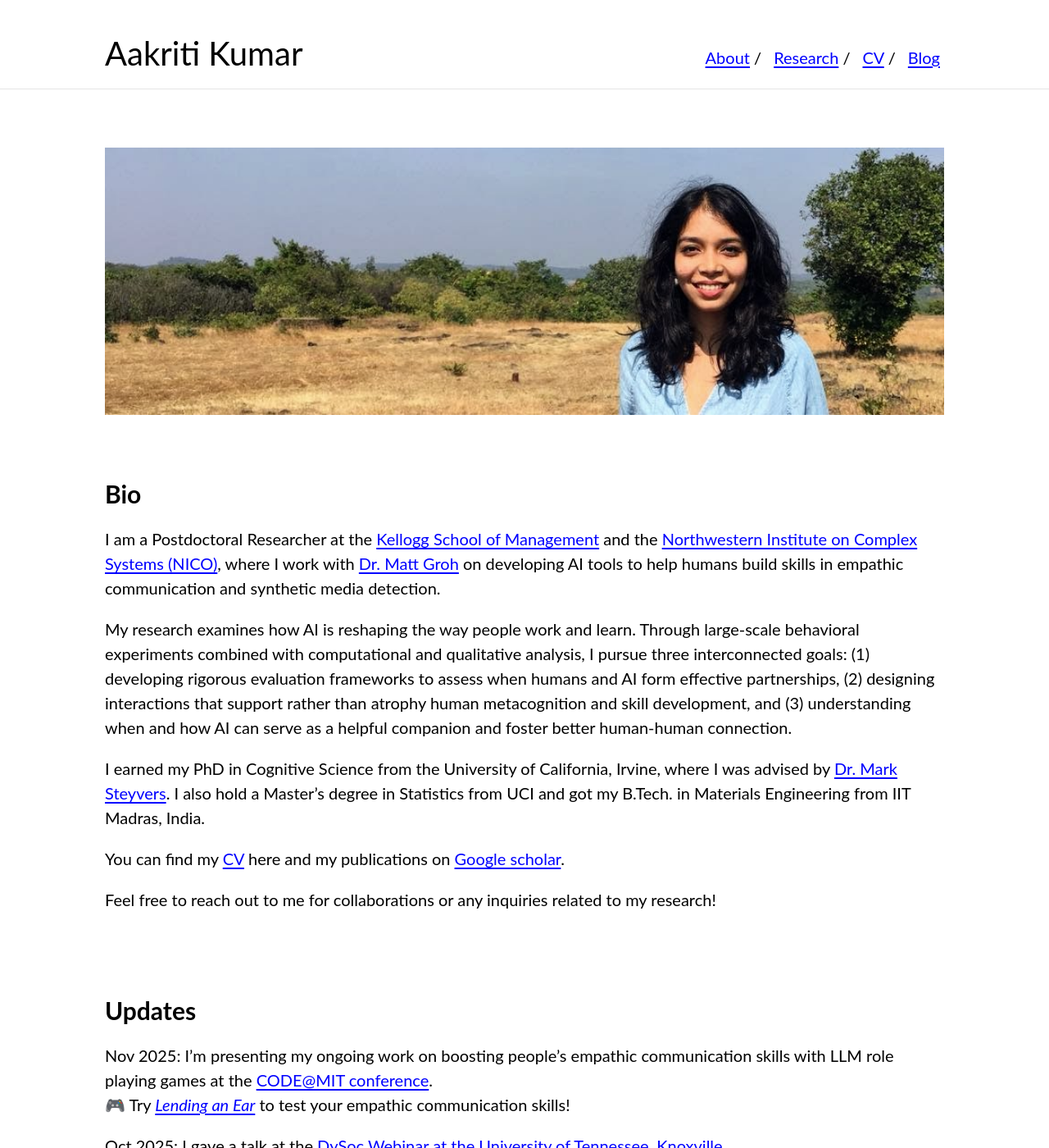
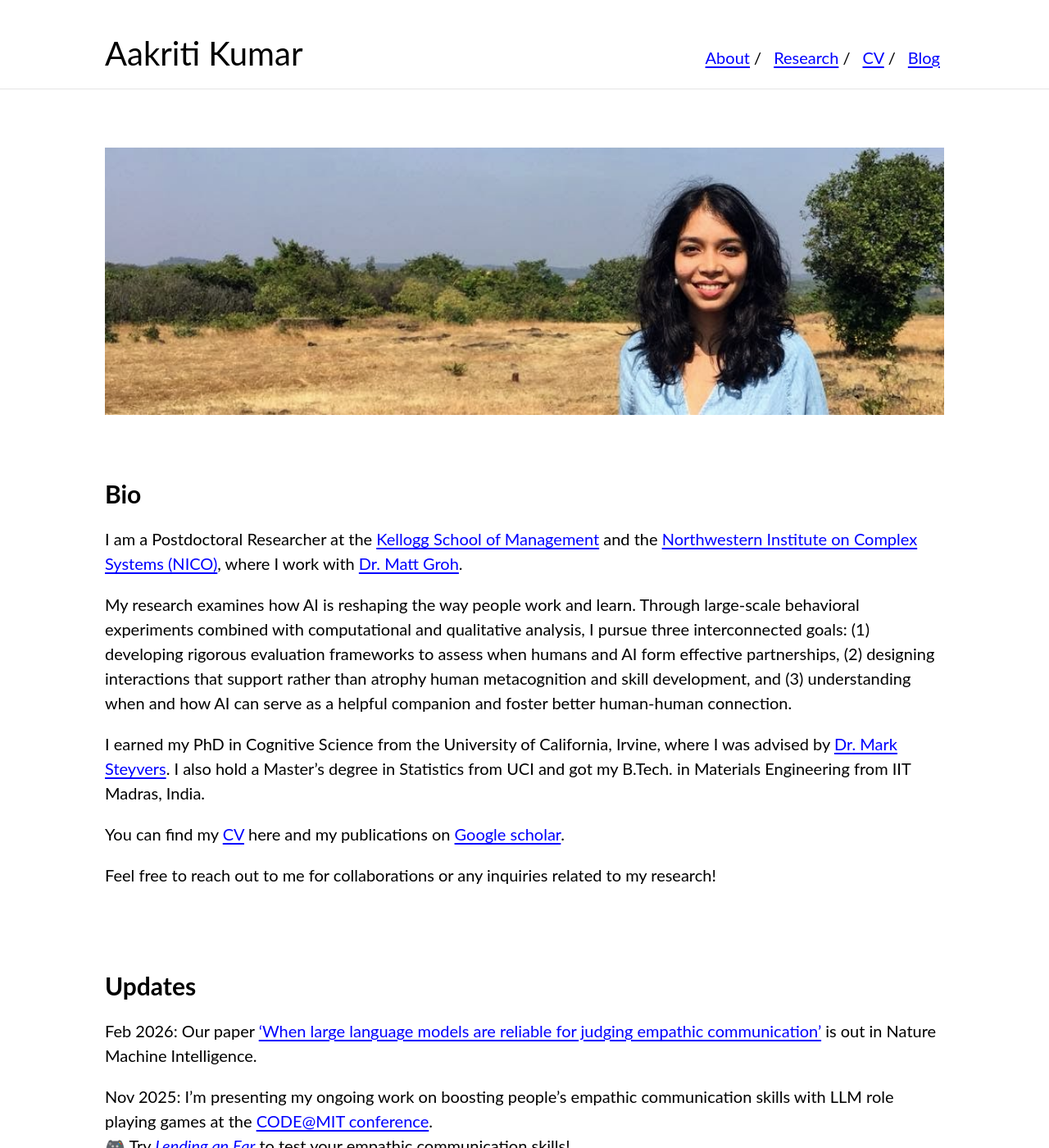
Before and after one commit to aakriti1kumar/aakriti1kumar.github.io, a Jekyll site: the page built from index.md, in a window 1280 px wide and 1400 px high. Shown: the whole window at 82% size. Built offline with Jekyll 4.4.1, drawn with Linux system fonts in a browser that asks for light colours; our own code applies the rules of GitHub Pages for plain Markdown files; Markdown is read by kramdown in place of the engine named in the settings.

Commit message:
Revise bio and add recent updates
Updated bio and added recent updates about publications and presentations.

```diff
--- a/index.md
+++ b/index.md
@@ -5,7 +5,7 @@
 
 ## Bio
 
-I am a Postdoctoral Researcher at the [Kellogg School of Management](https://www.kellogg.northwestern.edu/) and the [Northwestern Institute on Complex Systems (NICO)](https://www.nico.northwestern.edu/), where I work with [Dr. Matt Groh](https://mattgroh.com/) on developing AI tools to help humans build skills in empathic communication and synthetic media detection.
+I am a Postdoctoral Researcher at the [Kellogg School of Management](https://www.kellogg.northwestern.edu/) and the [Northwestern Institute on Complex Systems (NICO)](https://www.nico.northwestern.edu/), where I work with [Dr. Matt Groh](https://mattgroh.com/).
 
 My research examines how AI is reshaping the way people work and learn. Through large-scale behavioral experiments combined with computational and qualitative analysis, I pursue three interconnected goals: (1) developing rigorous evaluation frameworks to assess when humans and AI form effective partnerships, (2) designing interactions that support rather than atrophy human metacognition and skill development, and (3) understanding when and how AI can serve as a helpful companion and foster better human-human connection.
 
@@ -20,6 +20,8 @@ Feel free to reach out to me for collaborations or any inquiries related to my r
 
 
 ## Updates
+Feb 2026: Our paper ['When large language models are reliable for judging empathic communication'](https://www.nature.com/articles/s42256-025-01169-6) is out in
+Nature Machine Intelligence. <br>
 
 Nov 2025: I'm presenting my ongoing work on boosting people's empathic communication skills with LLM role playing games at the [CODE@MIT conference](https://ide.mit.edu/events/2025-conference-on-digital-experimentation-mit-codemit/). <br>
 🎮 Try [_Lending an Ear_](https://human-ai-collaboration-lab.kellogg.northwestern.edu/rpg) to test your empathic communication skills!
```
